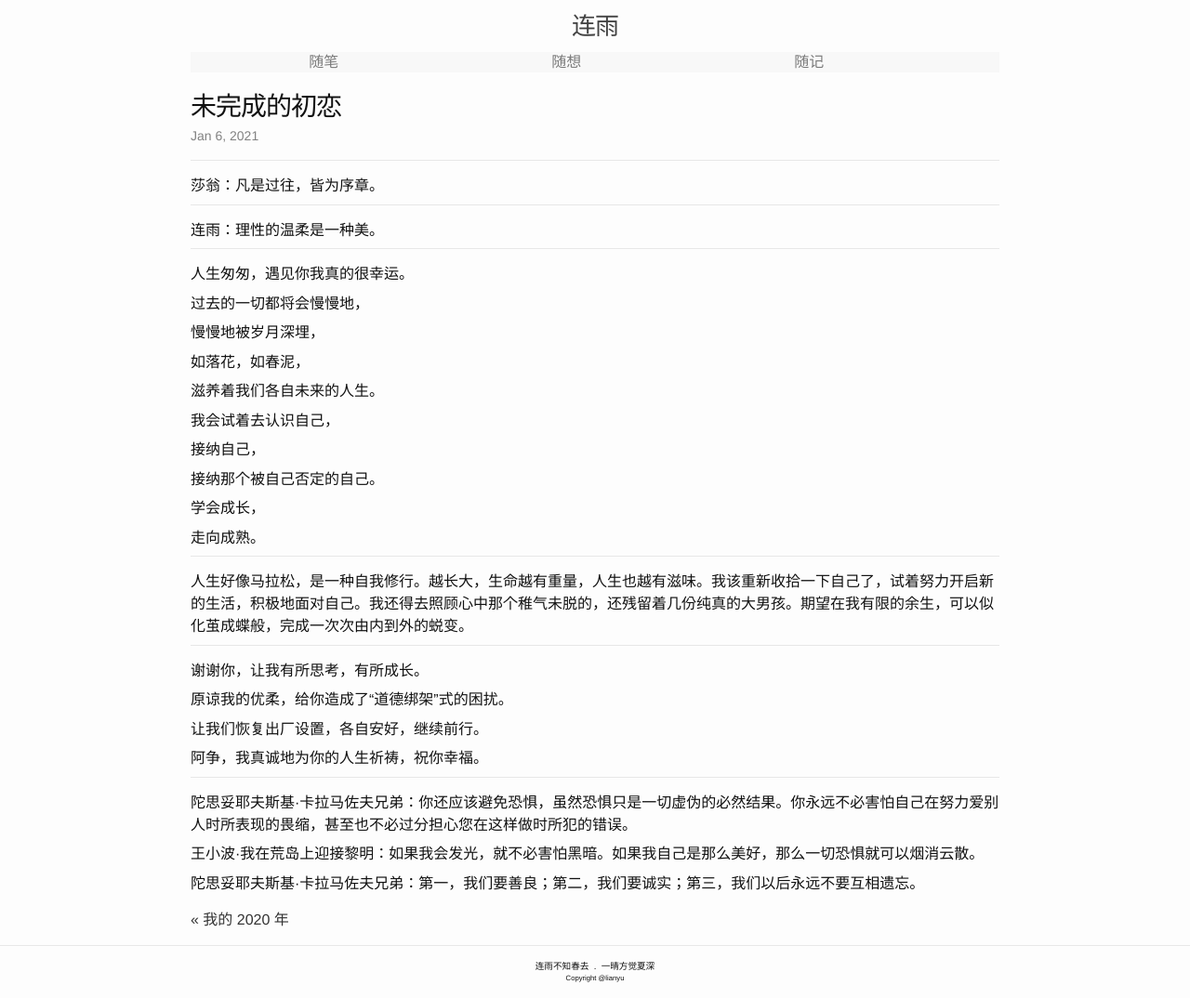
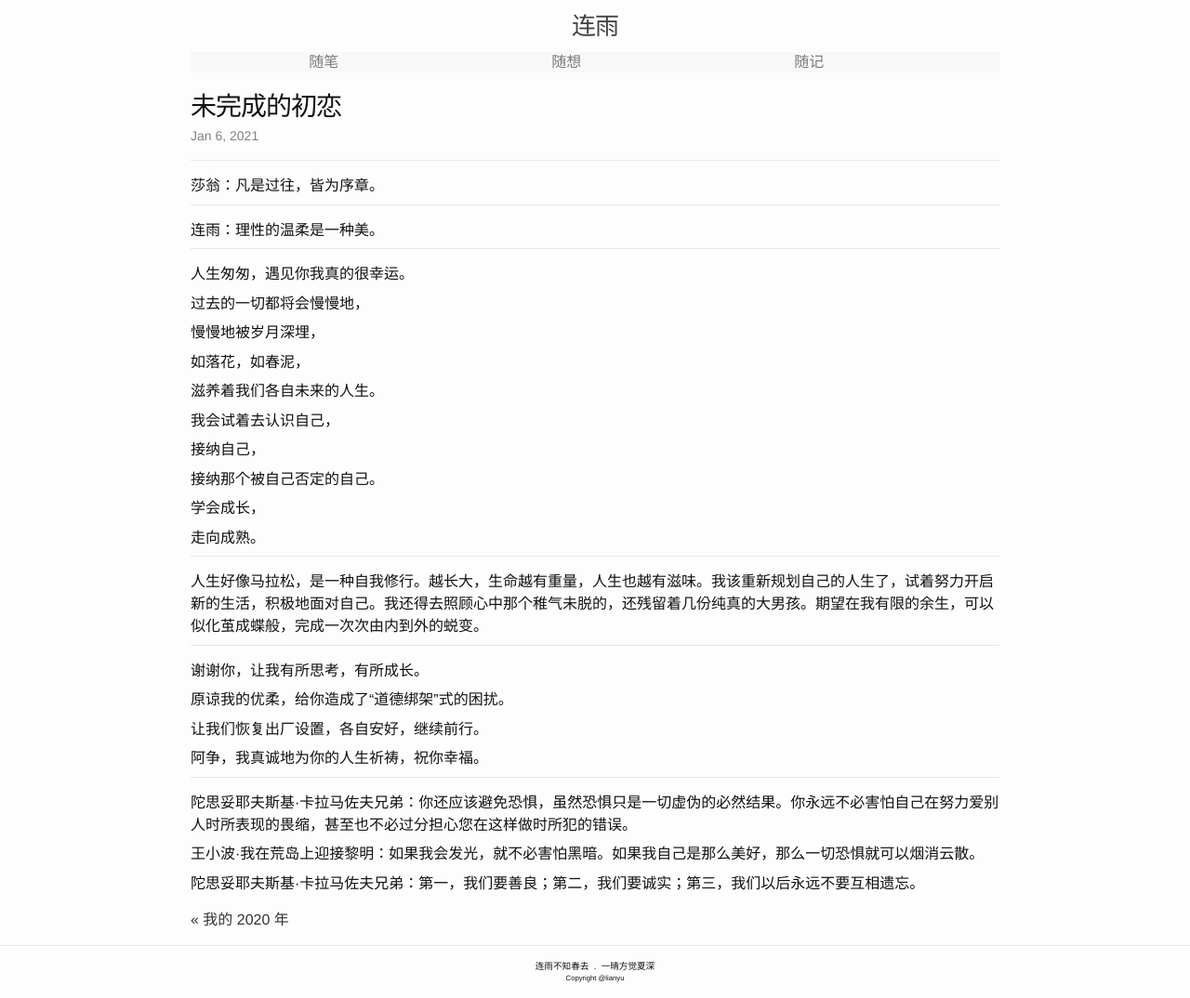
Before and after one commit to lianyu1115/lianyu, a Jekyll site: the page built from _journals/2021-01-06-未完成的初恋.md, in a window 1280 px wide. Shown: the whole page at 93% size. Built offline with Jekyll 4.4.1, drawn with Linux system fonts in a browser that asks for light colours.

Commit message:
Update 2021-01-06-未完成的初恋.md

```diff
--- a/_journals/2021-01-06-未完成的初恋.md
+++ b/_journals/2021-01-06-未完成的初恋.md
@@ -37,7 +37,7 @@ tags: ''
 
 - - -
 
-人生好像马拉松，是一种自我修行。越长大，生命越有重量，人生也越有滋味。我该重新收拾一下自己了，试着努力开启新的生活，积极地面对自己。我还得去照顾心中那个稚气未脱的，还残留着几份纯真的大男孩。期望在我有限的余生，可以似化茧成蝶般，完成一次次由内到外的蜕变。
+人生好像马拉松，是一种自我修行。越长大，生命越有重量，人生也越有滋味。我该重新规划自己的人生了，试着努力开启新的生活，积极地面对自己。我还得去照顾心中那个稚气未脱的，还残留着几份纯真的大男孩。期望在我有限的余生，可以似化茧成蝶般，完成一次次由内到外的蜕变。
 
 - - -
 
```
